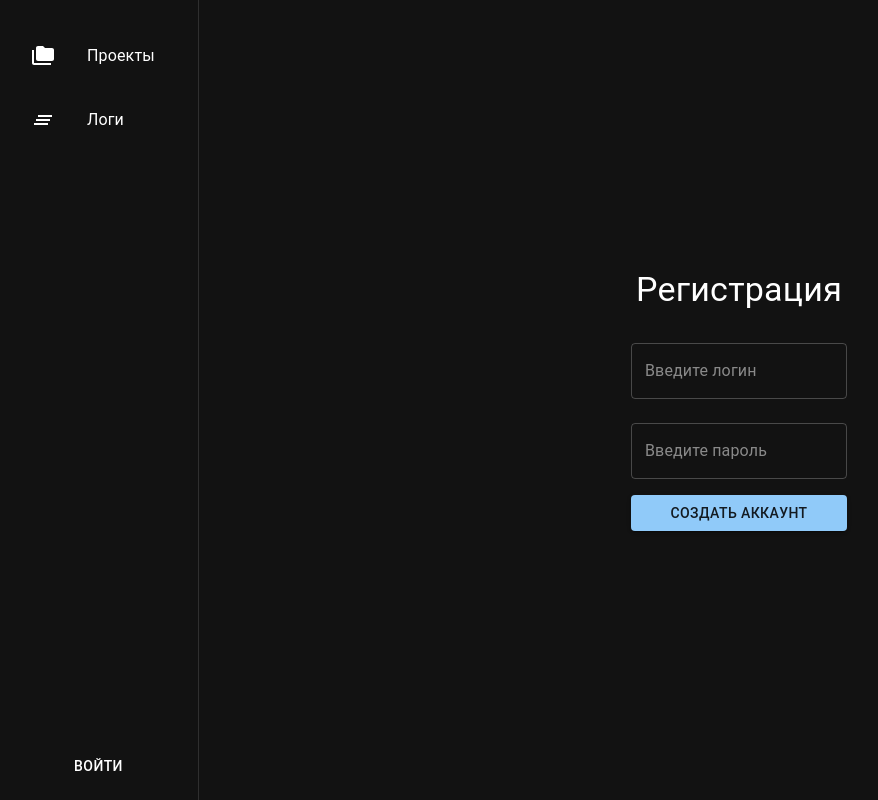
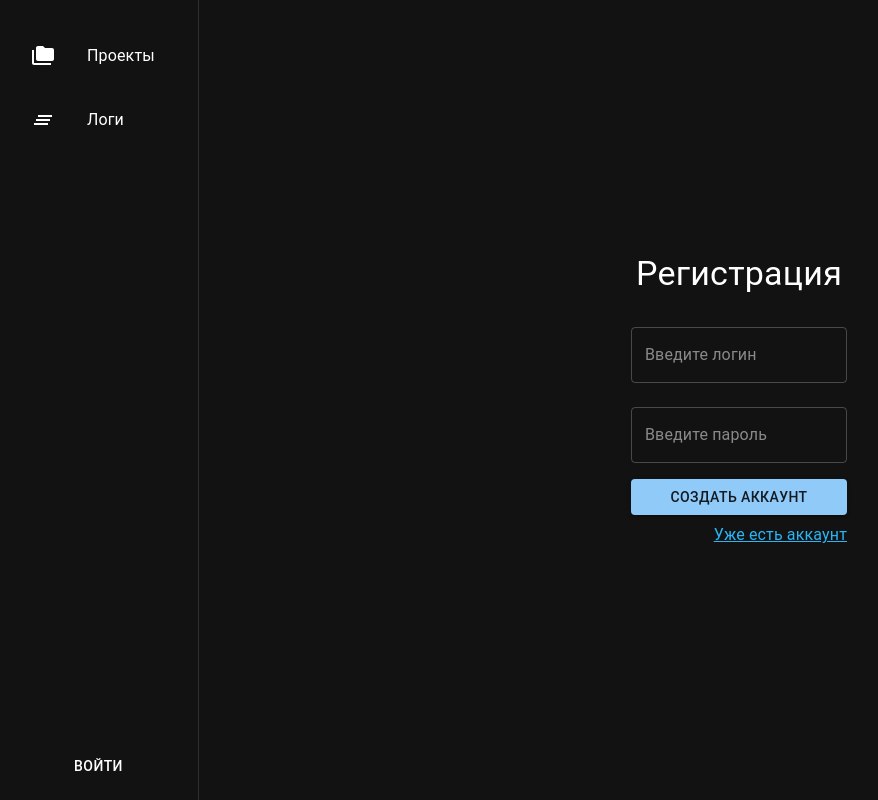
Before and after one commit to HarukiFT/vmetrics, a React (Create React App) app in the folder frontend/: page /register in a window 1280 px wide. Shown: the whole page, without its empty margins (1-879 px from the left). Built offline with nearby package versions, Linux system fonts and the light colour scheme.

Commit message:
Add AdditionalLink styled component

```diff
--- a/frontend/package.json
+++ b/frontend/package.json
@@ -14,6 +14,7 @@
     "@types/node": "^16.18.101",
     "@types/react": "^18.3.3",
     "@types/react-dom": "^18.3.0",
+    "axios": "^1.7.2",
     "react": "^18.3.1",
     "react-dom": "^18.3.1",
     "react-router-dom": "^6.24.1",
--- a/frontend/src/components/SignUp/SignUp.tsx
+++ b/frontend/src/components/SignUp/SignUp.tsx
@@ -1,4 +1,10 @@
-import { Box, Button, TextField, Typography } from "@mui/material"
+import { Box, Button, Grid, TextField, Typography, styled } from "@mui/material"
+import { Link } from "react-router-dom"
+
+const AdditionalLink = styled(Link)((t) => ({
+    color: t.theme.palette.info.main,
+    width: '100%',
+}))
 
 export default () => {
     return (
@@ -11,6 +17,12 @@ export default () => {
                     <TextField fullWidth name="password" margin="normal" type="password" placeholder="Введите пароль"></TextField>
                     <Button type="submit" sx={{mt: 1}} fullWidth variant="contained">Создать аккаунт</Button>
                 </Box>
+
+                <Grid container mt={1} justifyContent={"flex-end"}>
+                    <Grid item>
+                        <AdditionalLink to="/login">Уже есть аккаунт</AdditionalLink>
+                    </Grid>
+                </Grid>
             </Box>
         </Box>
     )
```
Also changed, not shown: 1 other file (tests, documents, lock files or other folders).
